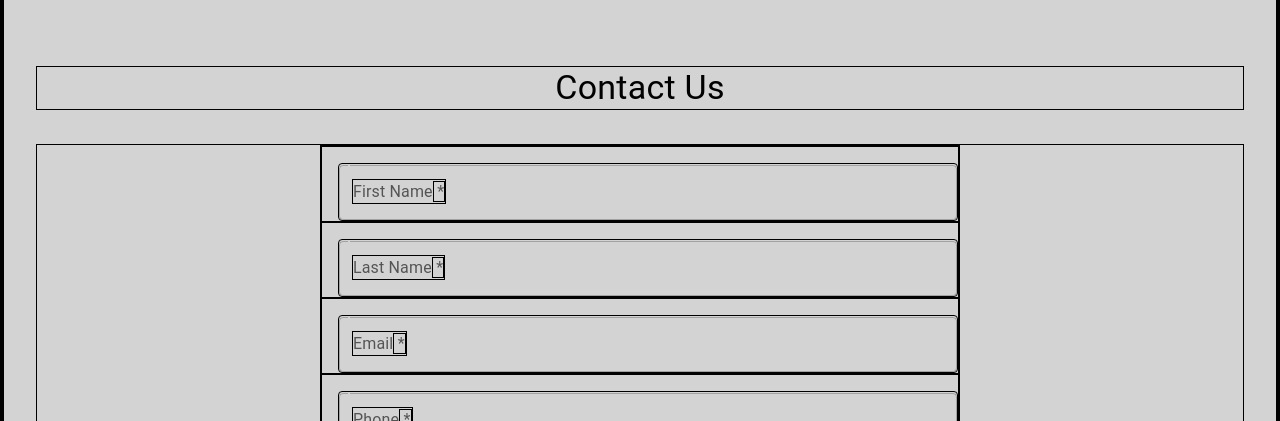
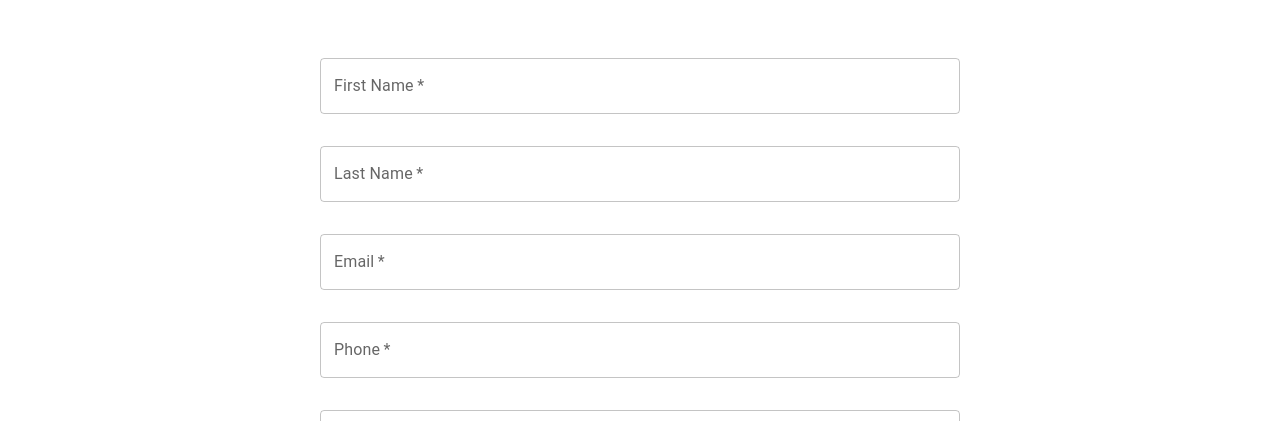
Before and after one commit to anurag-ay/Al-hareem-travels, a React (Create React App) app: page / in a window 1280 px wide. Shown: the part 2379-2800 px from the top of the page. Built offline with nearby package versions, Linux system fonts and the light colour scheme.

Commit message:
fix contact us page, remove border

```diff
--- a/src/Components/contact.jsx
+++ b/src/Components/contact.jsx
@@ -1,12 +1,4 @@
-import {
-  Box,
-  Button,
-  Card,
-  CardContent,
-  Grid,
-  TextField,
-  Typography,
-} from "@mui/material";
+import { Box, Button, Grid, TextField, Typography } from "@mui/material";
 import React from "react";
 import styled from "styled-components";
 
@@ -16,7 +8,7 @@ function contact() {
     justifyContent: "center",
   });
   return (
-    <Box id="contact" sx={{ backgroundColor: "lightgray", padding: "2rem" }}>
+    <Box id="contact" sx={{ backgroundColor: "e5e5e5" }}>
       <Typography
         variant="h4"
         component="h1"
@@ -26,8 +18,8 @@ function contact() {
         Contact Us
       </Typography>
       <Form>
-        <Grid container spacing={2} m="0" sx={{ maxWidth: "40em" }}>
-          <Grid item xs={12}>
+        <Grid container m="0" sx={{ maxWidth: "40em" }}>
+          <Grid p="1em 0 1em 0" item xs={12}>
             <TextField
               label="First Name"
               placeholder="Enter Your first name"
@@ -36,7 +28,7 @@ function contact() {
               required
             />
           </Grid>
-          <Grid item xs={12}>
+          <Grid p="1em 0 1em 0" item xs={12}>
             <TextField
               label="Last Name"
               placeholder="Enter Your last name"
@@ -45,7 +37,7 @@ function contact() {
               required
             />
           </Grid>
-          <Grid item xs={12}>
+          <Grid p="1em 0 1em 0" item xs={12}>
             <TextField
               type="email"
               label="Email"
@@ -55,7 +47,7 @@ function contact() {
               required
             />
           </Grid>
-          <Grid item xs={12}>
+          <Grid p="1em 0 1em 0" item xs={12}>
             <TextField
               type="number"
               label="Phone"
@@ -65,7 +57,7 @@ function contact() {
               required
             />
           </Grid>
-          <Grid item xs={12}>
+          <Grid p="1em 0 1em 0" item xs={12}>
             <TextField
               label="Message"
               multiline
@@ -77,7 +69,7 @@ function contact() {
             />
           </Grid>
         </Grid>
-        <Box p="1em" sx={{ display: "flex", justifyContent: "center" }}>
+        <Box p="0 0 1em 0" sx={{ display: "flex", justifyContent: "center" }}>
           <Button type="submit" variant="contained" color="primary">
             Submit
           </Button>
--- a/src/index.css
+++ b/src/index.css
@@ -1,5 +1,5 @@
 * {
-  border: 0.5px solid black;
+  /* border: 0.5px solid black; */
 }
 
 body {
```
